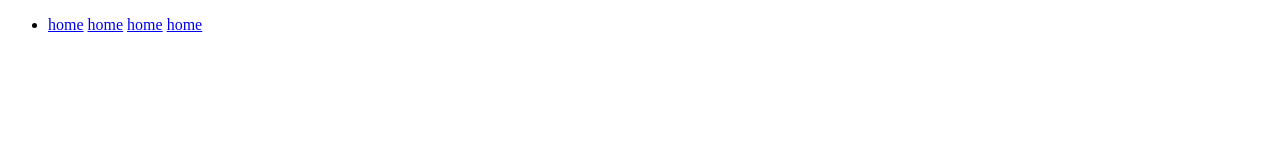
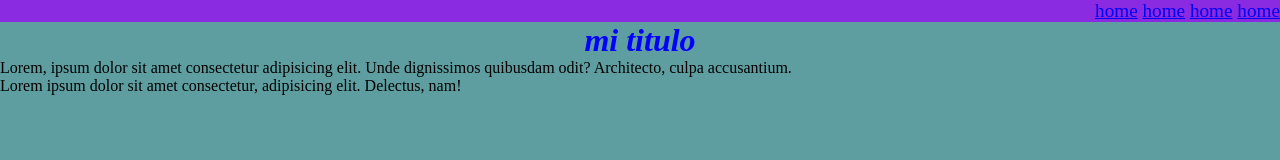
Before and after one commit to MathiasC30/ProyectoCoder, a plain HTML site: page index.html in a window 1280 px wide. Drawn offline with Linux system fonts and the light colour scheme.

Commit message:
se agrega index y css

```diff
--- a/estilos.css
+++ b/estilos.css
@@ -0,0 +1,28 @@
+* {
+    margin: 0;
+    padding: 0;
+    box-sizing: border-box;
+}
+
+body {
+    background-color: cadetblue;
+}
+
+header {
+    background-color: blueviolet;
+    text-align: right;
+    text-decoration: none;
+    font-size: larger;
+}
+
+.li {
+    text-decoration: none;
+}
+
+h2 {
+    text-align: center;
+    font-size: xx-large;
+    font-weight: bold;
+    color: blue;
+    font-style: oblique;
+}
--- a/index.html
+++ b/index.html
@@ -3,6 +3,7 @@
 <head>
     <meta charset="UTF-8">
     <meta name="viewport" content="width=device-width, initial-scale=1.0">
+    <link rel="stylesheet" href="estilos.css">
     <title>Clase de git</title>
 </head>
 <body>
@@ -18,5 +19,14 @@
             </ul>
         </nav>
     </header>
+    <main>
+        <article>
+            <h2>mi titulo</h2>
+            <p>Lorem, ipsum dolor sit amet consectetur adipisicing elit. Unde dignissimos quibusdam odit? Architecto, culpa accusantium.</p>
+        </article>
+        <footer>
+            <p>Lorem ipsum dolor sit amet consectetur, adipisicing elit. Delectus, nam!</p>
+        </footer>
+    </main>
 </body>
 </html>
```
